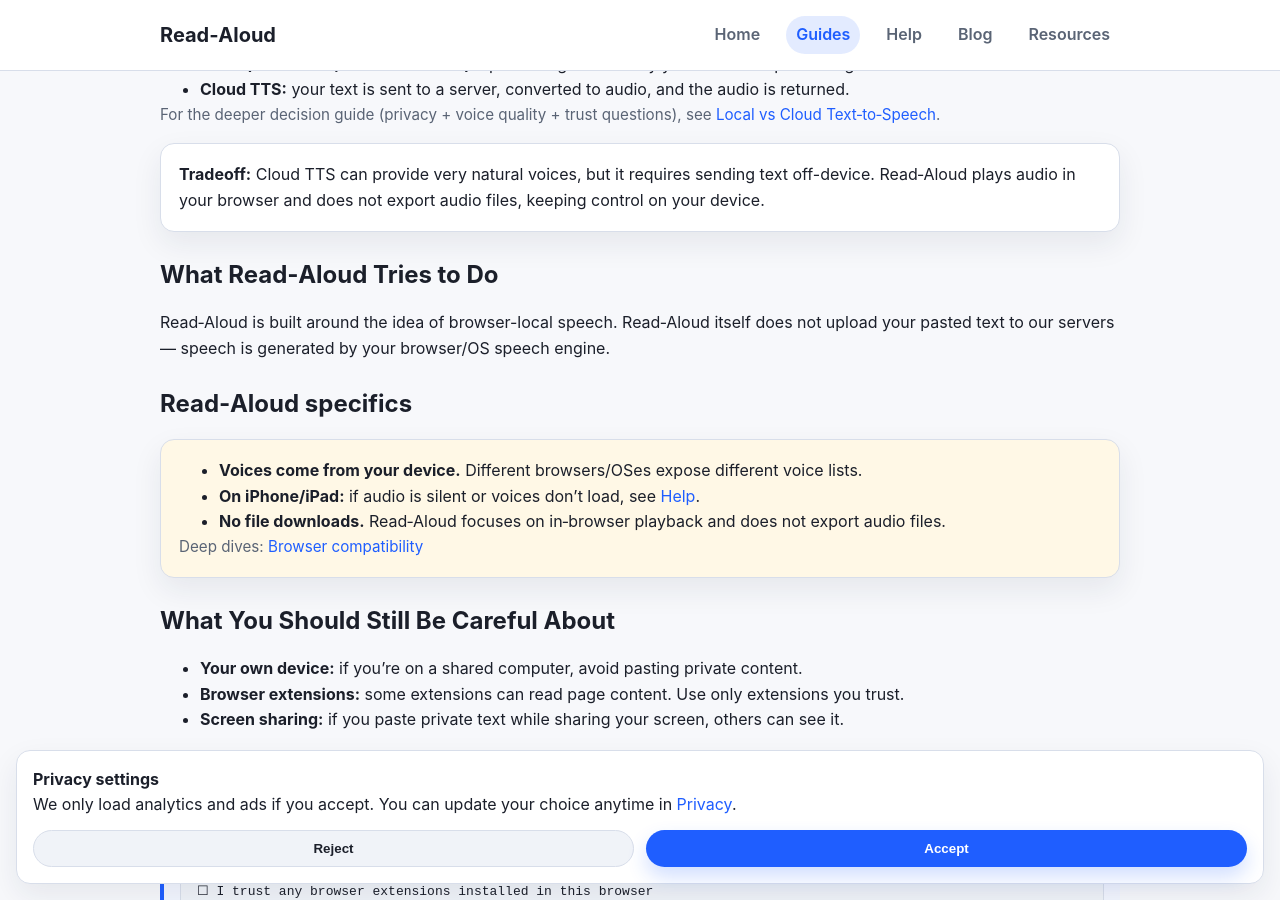
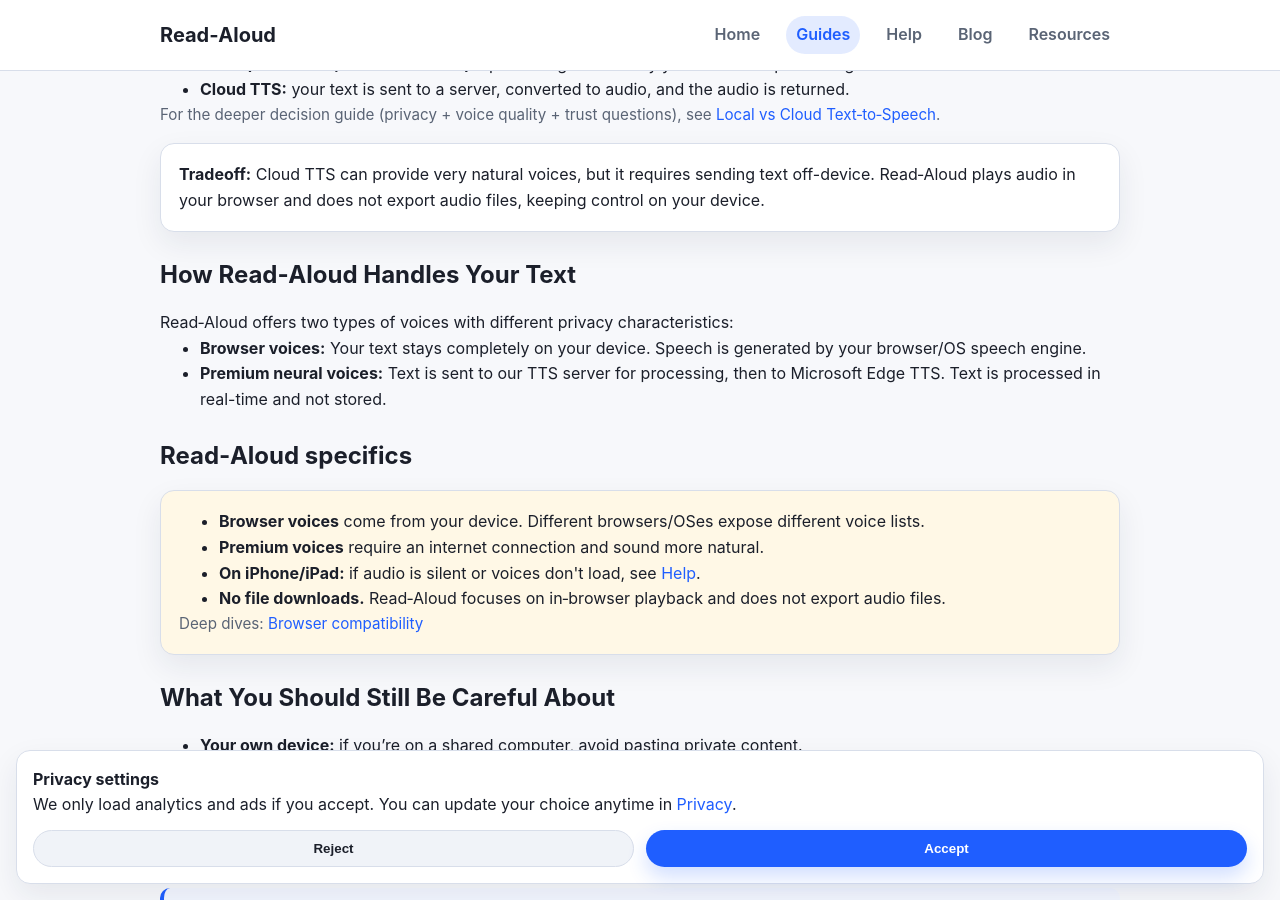
Before and after one commit to ndaly111/read-aloud, a Jekyll site: the page guide-privacy.html, which Jekyll copies as it is, in a window 1280 px wide and 900 px high, scrolled down 411 px. Built offline with Jekyll 4.4.1, drawn with Linux system fonts in a browser that asks for light colours.

Commit message:
Update descriptions and improve loading UI
- Fix inaccurate privacy claims across site (text IS sent for neural voices)
- Update meta description, how-to section, and features list
- Update help.html, guide-privacy.html, guide-listen-to-pdfs.html
- Improve loading status: 'Connecting...' -> 'Rendering audio...' -> 'Playing...'

Co-Authored-By: Claude Opus 4.5 <noreply@anthropic.com>

```diff
--- a/guide-listen-to-pdfs.html
+++ b/guide-listen-to-pdfs.html
@@ -74,7 +74,7 @@
 
   <h2>FAQ</h2>
   <ul>
-    <li><strong>Does Read‑Aloud keep my PDF?</strong> No. The site does not upload your document; you paste text and it stays in your browser.</li>
+    <li><strong>Does Read‑Aloud keep my PDF?</strong> No. You paste text manually. Browser voices keep text on your device; premium voices process text on our server but don't store it.</li>
     <li><strong>How do I handle citations?</strong> Consider skipping dense citation lists unless you need them. Mark key references manually instead.</li>
     <li><strong>What if OCR is imperfect?</strong> Proof one paragraph aloud to catch repeated errors. Adjust or redo the OCR before continuing.</li>
     <li><strong>Is there a mobile-friendly workflow?</strong> Yes, but keep chunks small and check the <a href="/guide-offline-use.html">offline guide</a> for tips on maintaining playback.</li>
--- a/guide-privacy.html
+++ b/guide-privacy.html
@@ -48,17 +48,21 @@
     Read‑Aloud plays audio in your browser and does not export audio files, keeping control on your device.
   </div>
 
-  <h2>What Read‑Aloud Tries to Do</h2>
+  <h2>How Read‑Aloud Handles Your Text</h2>
   <p>
-    Read‑Aloud is built around the idea of browser-local speech.
-    Read‑Aloud itself does not upload your pasted text to our servers — speech is generated by your browser/OS speech engine.
+    Read‑Aloud offers two types of voices with different privacy characteristics:
   </p>
+  <ul>
+    <li><strong>Browser voices:</strong> Your text stays completely on your device. Speech is generated by your browser/OS speech engine.</li>
+    <li><strong>Premium neural voices:</strong> Text is sent to our TTS server for processing, then to Microsoft Edge TTS. Text is processed in real-time and not stored.</li>
+  </ul>
 
   <h2>Read‑Aloud specifics</h2>
   <div class="specific">
     <ul>
-      <li><strong>Voices come from your device.</strong> Different browsers/OSes expose different voice lists.</li>
-    <li><strong>On iPhone/iPad:</strong> if audio is silent or voices don’t load, see <a href="/help.html">Help</a>.</li>
+      <li><strong>Browser voices</strong> come from your device. Different browsers/OSes expose different voice lists.</li>
+      <li><strong>Premium voices</strong> require an internet connection and sound more natural.</li>
+      <li><strong>On iPhone/iPad:</strong> if audio is silent or voices don't load, see <a href="/help.html">Help</a>.</li>
       <li><strong>No file downloads.</strong> Read‑Aloud focuses on in‑browser playback and does not export audio files.</li>
     </ul>
     <p class="small">Deep dives: <a href="guide-browser-compatibility.html">Browser compatibility</a></p>
--- a/help.html
+++ b/help.html
@@ -152,7 +152,7 @@
       <summary>Privacy: does pasted text leave my device?</summary>
       <div class="faq-body">
         <p>
-          Read‑Aloud does not upload or store the text you paste on our servers. Speech is generated using your browser/device’s built‑in speech engine.
+          <strong>Browser voices</strong> keep your text completely private on your device. <strong>Premium neural voices</strong> send text to our server for processing but do not store it.
           For more details, see the <a href="/privacy.html">Privacy Policy</a>.
         </p>
       </div>
--- a/readaloud.js
+++ b/readaloud.js
@@ -273,7 +273,7 @@ function startSpeak() {
 
 /* ========== NEURAL TTS (Edge TTS API) ========== */
 async function useNeuralSpeech(voiceId) {
-  setStatus('Generating audio...');
+  setStatus('Connecting to voice server...');
   isSpeaking = true;
   isPaused = false;
   updateControls();
@@ -291,7 +291,7 @@ async function useNeuralSpeech(voiceId) {
     for (let i = 0; i < chunks.length; i++) {
       if (!isSpeaking) break; // Stopped
 
-      setStatus(`Speaking (${i + 1}/${chunks.length})...`);
+      setStatus(`Rendering audio (${i + 1}/${chunks.length})...`);
 
       try {
         const controller = new AbortController();
@@ -400,6 +400,7 @@ function playAudioBlob(blob, chunkLength) {
     };
 
     currentAudio.playbackRate = 1; // Rate is handled by API
+    currentAudio.oncanplaythrough = () => setStatus('Playing...');
     currentAudio.play().catch(reject);
   });
 }
```
Also changed, not shown: index.html (+4 -4 lines).
